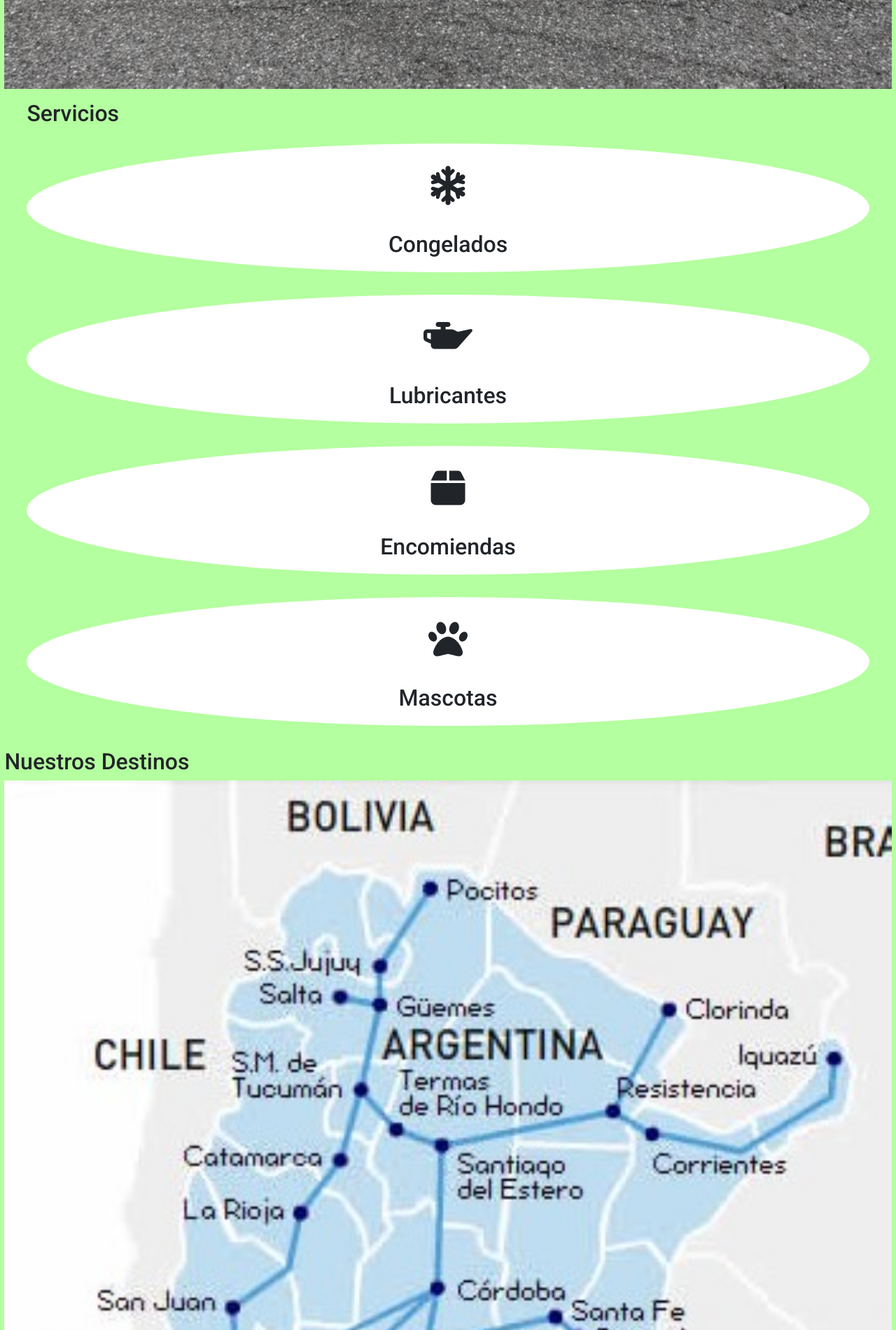
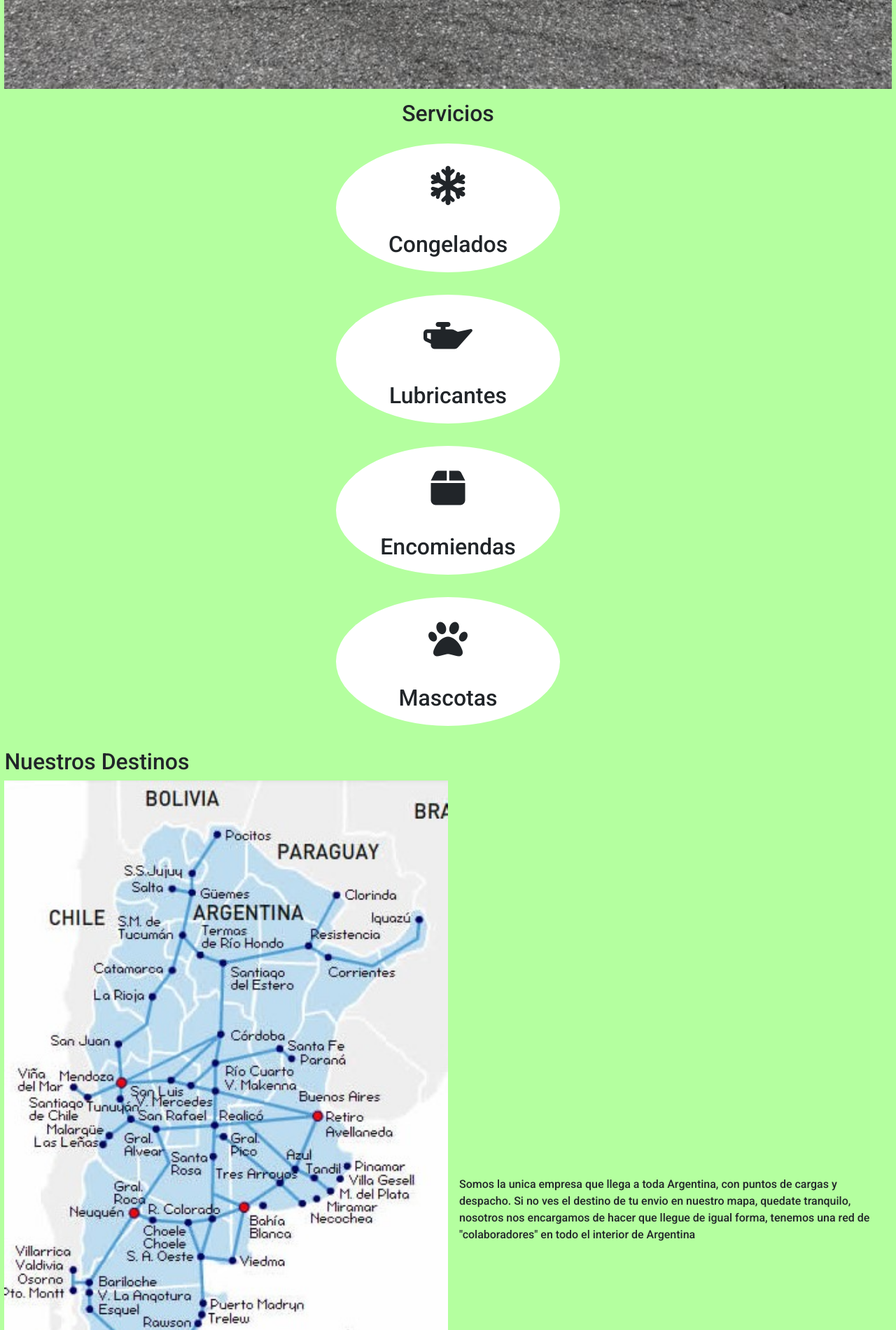
Before and after one commit to schamne65/transporte, a plain HTML site: page index.html in a window 1280 px wide. Shown: the part 780-2680 px from the top of the page at 70% size. Drawn offline with nearby package versions, Linux system fonts and the light colour scheme.

Commit message:
haciendo media

```diff
--- a/index.html
+++ b/index.html
@@ -80,19 +80,25 @@
     </section>
     <section id="destinos" class="orden height">
         <h2>Nuestros Destinos</h2>
+        <div>
        <div><img src="./public/image/map-destinos.jpg" alt="destinos de nuestra empresa">
     </div>
-       <div><p>
+       <div>
+        <p>
         Somos la unica empresa que llega a toda Argentina, con puntos de cargas y despacho.
-        <p>Si no ves el destino de tu envio en nuestro mapa, quedate tranquilo, nosotros nos encargamos de hacer que llegue de igual forma, tenemos una red de "colaboradores" en todo el interior de Argentina</p>
-       </p>
+        Si no ves el destino de tu envio en nuestro mapa, quedate tranquilo, nosotros nos encargamos de hacer que llegue de igual forma, tenemos una red de "colaboradores" en todo el interior de Argentina</p>
     </div>
+</div>
     </section>
     <section id="nuestrocompromiso" class="height objetivos">
         <h2>Nuestro Compromiso</h2>
         <div>
+            <div>
             <img src="./public/image/paquete.jpg" alt="excelente calidad al momento de los traslados">
+        </div>
+        <div>
             <p>Nuestro objetivos es llevarle la tranquilidad, que de aquel producto que deposito en nuestra mano,llegue a destino, en tiempo y condiciones optimas, contamos con alto control de empaquetado, traslado y disposición en nuestro deposito para llevarle  tranquilidad</p>
+        </div>
         </div>
     </section>
     <section id="sucursales" class="sucursales height">
--- a/public/sass/_destinos.scss
+++ b/public/sass/_destinos.scss
@@ -1,10 +1,11 @@
 .orden{
+
     div{
         width: 100%;
         height: auto;
         img{
             width:100% ;
-            height: auto;
+            height:auto;
         }
     }
     p{
@@ -12,3 +13,30 @@
     }
 
 }
+
+@mixin media {
+    @media screen and (min-width: 480px){
+        div{
+            display:flex;
+            justify-content: center;
+            align-items: center;
+          div{
+
+            width: 50%;
+            height: auto;
+            p{
+                margin: 1rem;
+
+            }
+          }
+        }
+
+    }
+
+
+
+}
+
+.orden {
+    @include media()
+}
--- a/public/sass/_nuestro.scss
+++ b/public/sass/_nuestro.scss
@@ -9,3 +9,21 @@
         }
     }
 }
+
+@mixin media {
+    @media screen and (min-width: 480px) {
+
+        div{
+            display: flex;
+            img{
+                width: 100%;
+            }
+        }
+
+    }
+
+}
+
+.objetivos{
+    @include media()
+}
--- a/public/sass/_servicio.scss
+++ b/public/sass/_servicio.scss
@@ -1,4 +1,7 @@
 .tarjeta{
+  display: flex;
+  text-align: center;
+  justify-content: center;
 
     article{
         h2{font-size: 2rem;}
@@ -7,14 +10,17 @@
         margin: 1rem 2rem;
     }
     div{
+        display: flex;
+        flex-direction: column;
+        justify-content: center;
+        align-items: center;
+        flex-wrap: nowrap;
+        width: 20rem;
         background-color: white;
         border-radius: 50%;
         margin: 1rem 0;
         text-align: center;
-        display: flex;
-        flex-direction: column;
-        justify-content: center;
-        align-items: center;
+
         i{
             padding: 2rem;
             font-size: 3.5rem;
--- a/public/sass/_sucursales.scss
+++ b/public/sass/_sucursales.scss
@@ -12,7 +12,7 @@
         display: flex;
         flex-direction: column  ;
         background-color: white;
-        width: 9rem;
+        width: 6rem;
         height: 9rem;
         p{
             position: absolute;
```
Also changed, not shown: public/css/style.css, 1 other file.
